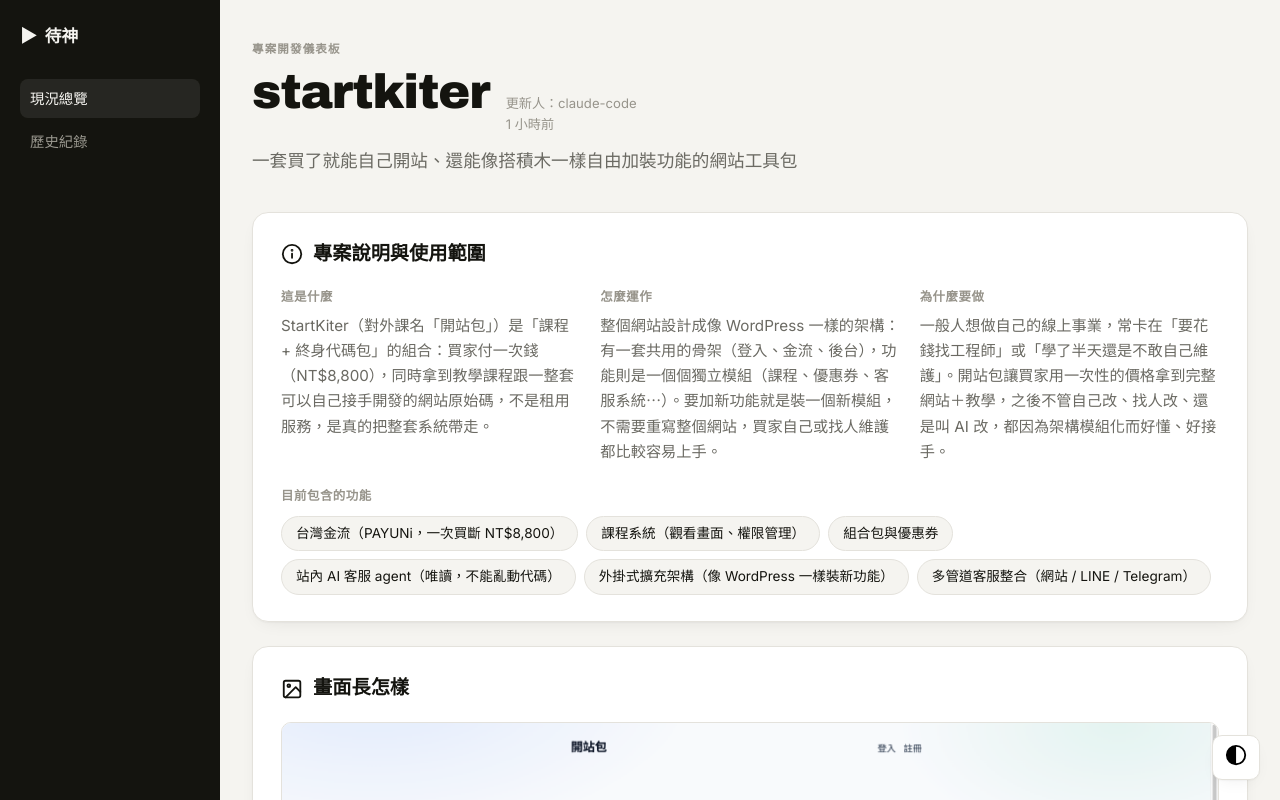
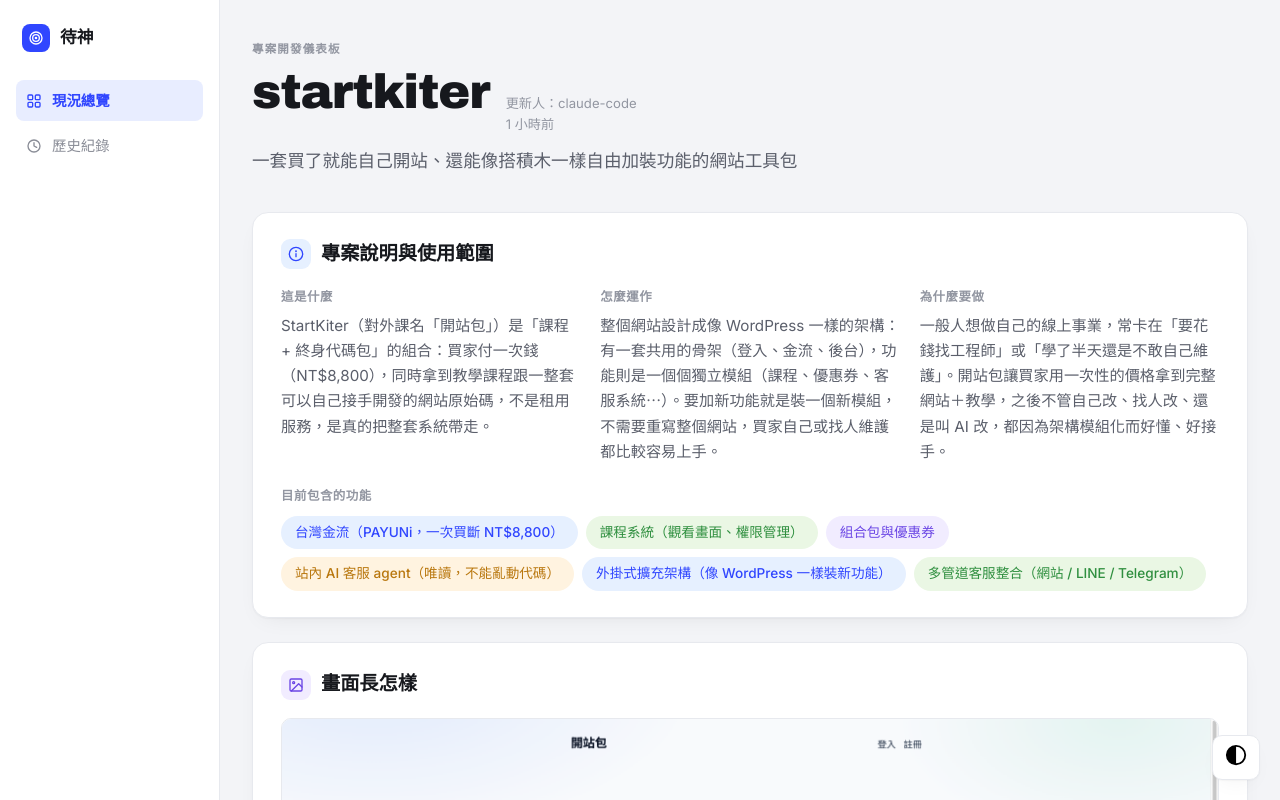
Before and after one commit to fishtvlvoe/Awesome-Dyson, a website: page public/index.html in a window 1280 px wide. Drawn offline with Linux system fonts and the light colour scheme.

Commit message:
改採 FlowMapp 產品介面設計語言：淺灰畫布、白卡片、藍紫主色、彩色圖示徽章與狀態膠囊

```diff
--- a/public/index.html
+++ b/public/index.html
@@ -14,67 +14,88 @@
       box-sizing: border-box;
     }
 
-    /* 設計語言參考 vibeprompts.dev：暖白紙感底色、Archivo 特粗大標、
-       Inter 內文、白卡片配淺灰邊框與大圓角，不用漸層或裝飾性配色 */
+    /* 設計語言參考 FlowMapp（saasframe.io/saas/flowmapp 實測色值）：
+       淺灰畫布、白卡片、鮮明藍紫主色、彩色淡色徽章/圖示底，友善的 SaaS 產品感 */
     :root {
-      --bg: #f5f4f0;
+      --bg: #f3f4f7;
       --paper: #ffffff;
-      --text: #14140f;
-      --text-secondary: #6b6a63;
-      --text-faint: #97948b;
-      --border: #e4e2dc;
-      --sidebar-bg: #14140f;
-      --sidebar-text: #f5f4f0;
-      --sidebar-text-dim: #9a988f;
-      --accent: #2f6fed;
-      --status-ok: #1f8a4c;
-      --status-ok-bg: #e6f4ea;
-      --status-warn: #b3711f;
-      --status-warn-bg: #fbf0dd;
-      --status-error: #b3392c;
-      --status-error-bg: #fbe9e6;
-      --shadow: 0 1px 2px rgba(20,20,15,0.04), 0 6px 20px -10px rgba(20,20,15,0.12);
+      --text: #16181d;
+      --text-secondary: #5b5f6b;
+      --text-faint: #9296a1;
+      --border: #e7e9ee;
+      --sidebar-bg: #ffffff;
+      --sidebar-text: #16181d;
+      --sidebar-text-dim: #8a8d97;
+      --sidebar-active-bg: #e8edff;
+      --sidebar-border: #e7e9ee;
+      --accent: #3046ff;
+      --accent-soft-bg: #e6f0ff;
+      --status-ok: #1f9254;
+      --status-ok-bg: #e6f7ee;
+      --status-warn: #b9770e;
+      --status-warn-bg: #fef3e0;
+      --status-error: #c81e26;
+      --status-error-bg: #fde9ea;
+      --badge-blue-bg: #e6f0ff; --badge-blue-fg: #3046ff;
+      --badge-green-bg: #eaf7e4; --badge-green-fg: #2f8f3f;
+      --badge-purple-bg: #f1ecff; --badge-purple-fg: #6b46e5;
+      --badge-amber-bg: #fff3e0; --badge-amber-fg: #b9770e;
+      --shadow: 0 1px 2px rgba(20,20,30,0.04), 0 8px 24px -12px rgba(20,20,30,0.10);
     }
 
     html.dark-mode {
-      --bg: #14161a;
-      --paper: #1c1f24;
-      --text: #f1f0ec;
-      --text-secondary: #a8a6a0;
-      --text-faint: #74726b;
-      --border: #2c2f35;
-      --sidebar-bg: #0b0c0e;
-      --sidebar-text: #f1f0ec;
-      --sidebar-text-dim: #74726b;
-      --accent: #6f9bff;
+      --bg: #101216;
+      --paper: #1a1d24;
+      --text: #eef0f5;
+      --text-secondary: #a7abb6;
+      --text-faint: #6b6f79;
+      --border: #2a2e37;
+      --sidebar-bg: #15171d;
+      --sidebar-text: #eef0f5;
+      --sidebar-text-dim: #7d818c;
+      --sidebar-active-bg: #232a45;
+      --sidebar-border: #262a33;
+      --accent: #7c8bff;
+      --accent-soft-bg: #202a4a;
       --status-ok: #4fbf7f;
-      --status-ok-bg: #163122;
+      --status-ok-bg: #16321f;
       --status-warn: #e0ac4c;
       --status-warn-bg: #362a12;
       --status-error: #e5877a;
       --status-error-bg: #3a1e1a;
-      --shadow: 0 1px 2px rgba(0,0,0,0.3), 0 6px 20px -10px rgba(0,0,0,0.5);
+      --badge-blue-bg: #1c2440; --badge-blue-fg: #93a5ff;
+      --badge-green-bg: #17301e; --badge-green-fg: #7bd396;
+      --badge-purple-bg: #2a2149; --badge-purple-fg: #bfa8ff;
+      --badge-amber-bg: #362a12; --badge-amber-fg: #e0ac4c;
+      --shadow: 0 1px 2px rgba(0,0,0,0.3), 0 8px 24px -12px rgba(0,0,0,0.5);
     }
 
     @media (prefers-color-scheme: dark) {
       html:not(.light-mode) {
-        --bg: #14161a;
-        --paper: #1c1f24;
-        --text: #f1f0ec;
-        --text-secondary: #a8a6a0;
-        --text-faint: #74726b;
-        --border: #2c2f35;
-        --sidebar-bg: #0b0c0e;
-        --sidebar-text: #f1f0ec;
-        --sidebar-text-dim: #74726b;
-        --accent: #6f9bff;
+        --bg: #101216;
+        --paper: #1a1d24;
+        --text: #eef0f5;
+        --text-secondary: #a7abb6;
+        --text-faint: #6b6f79;
+        --border: #2a2e37;
+        --sidebar-bg: #15171d;
+        --sidebar-text: #eef0f5;
+        --sidebar-text-dim: #7d818c;
+        --sidebar-active-bg: #232a45;
+        --sidebar-border: #262a33;
+        --accent: #7c8bff;
+        --accent-soft-bg: #202a4a;
         --status-ok: #4fbf7f;
-        --status-ok-bg: #163122;
+        --status-ok-bg: #16321f;
         --status-warn: #e0ac4c;
         --status-warn-bg: #362a12;
         --status-error: #e5877a;
         --status-error-bg: #3a1e1a;
-        --shadow: 0 1px 2px rgba(0,0,0,0.3), 0 6px 20px -10px rgba(0,0,0,0.5);
+        --badge-blue-bg: #1c2440; --badge-blue-fg: #93a5ff;
+        --badge-green-bg: #17301e; --badge-green-fg: #7bd396;
+        --badge-purple-bg: #2a2149; --badge-purple-fg: #bfa8ff;
+        --badge-amber-bg: #362a12; --badge-amber-fg: #e0ac4c;
+        --shadow: 0 1px 2px rgba(0,0,0,0.3), 0 8px 24px -12px rgba(0,0,0,0.5);
       }
     }
 
@@ -91,13 +112,15 @@
       min-height: 100%;
     }
 
-    /* 左側深色導覽（呼應 vibeprompts.dev 的側邊欄） */
+    /* 左側導覽：參考 FlowMapp 產品介面的淺色側邊欄，圖示 + 文字，
+       選中項目用淡藍紫底色的膠囊而不是深色反轉 */
     .sidebar {
       width: 220px;
       flex-shrink: 0;
       background: var(--sidebar-bg);
       color: var(--sidebar-text);
-      padding: 24px 20px;
+      border-right: 1px solid var(--sidebar-border);
+      padding: 24px 16px;
     }
 
     .sidebar .logo {
@@ -106,12 +129,26 @@
       font-size: 1.05em;
       display: flex;
       align-items: center;
-      gap: 8px;
+      gap: 10px;
       margin-bottom: 28px;
+      padding: 0 6px;
     }
 
     .sidebar .logo-icon {
-      display: inline-block;
+      display: inline-flex;
+      align-items: center;
+      justify-content: center;
+      width: 28px;
+      height: 28px;
+      border-radius: 8px;
+      background: var(--accent);
+      color: #fff;
+      flex-shrink: 0;
+    }
+
+    .sidebar .logo-icon .icon {
+      width: 16px;
+      height: 16px;
     }
 
     .sidebar-nav {
@@ -121,16 +158,32 @@
     }
 
     .sidebar-nav a {
+      display: flex;
+      align-items: center;
+      gap: 10px;
       color: var(--sidebar-text-dim);
       text-decoration: none;
       font-size: 0.9em;
-      padding: 8px 10px;
+      font-weight: 500;
+      padding: 9px 10px;
       border-radius: 8px;
     }
 
-    .sidebar-nav a:hover, .sidebar-nav a.active {
-      background: rgba(255,255,255,0.08);
+    .sidebar-nav a .icon {
+      width: 16px;
+      height: 16px;
+      flex-shrink: 0;
+    }
+
+    .sidebar-nav a:hover {
+      background: var(--bg);
       color: var(--sidebar-text);
+    }
+
+    .sidebar-nav a.active {
+      background: var(--sidebar-active-bg);
+      color: var(--accent);
+      font-weight: 700;
     }
 
     main {
@@ -222,6 +275,42 @@
       flex-shrink: 0;
     }
 
+    /* 圖示徽章：呼應 FlowMapp 產品介面裡彩色方塊圖示（Services 橘、About 紫等），
+       用淡色底 + 對應深色描邊圖示，取代單色線條圖示 */
+    .icon-badge {
+      display: inline-flex;
+      align-items: center;
+      justify-content: center;
+      width: 30px;
+      height: 30px;
+      border-radius: 9px;
+      flex-shrink: 0;
+    }
+
+    .icon-badge .icon {
+      width: 16px;
+      height: 16px;
+    }
+
+    .icon-badge-blue { background: var(--badge-blue-bg); color: var(--badge-blue-fg); }
+    .icon-badge-green { background: var(--badge-green-bg); color: var(--badge-green-fg); }
+    .icon-badge-purple { background: var(--badge-purple-bg); color: var(--badge-purple-fg); }
+    .icon-badge-amber { background: var(--badge-amber-bg); color: var(--badge-amber-fg); }
+
+    .status-badge {
+      display: inline-flex;
+      align-items: center;
+      font-size: 0.82em;
+      font-weight: 700;
+      padding: 3px 10px;
+      border-radius: 20px;
+      font-variant-numeric: tabular-nums;
+    }
+
+    .status-badge-ok { background: var(--status-ok-bg); color: var(--status-ok); }
+    .status-badge-warn { background: var(--status-warn-bg); color: var(--status-warn); }
+    .status-badge-error { background: var(--status-error-bg); color: var(--status-error); }
+
     .card-about, .card-screenshots {
       background: var(--paper);
       border: 1px solid var(--border);
@@ -280,13 +369,16 @@
     }
 
     .feature-list li {
-      background: var(--bg);
-      border: 1px solid var(--border);
       border-radius: 20px;
       padding: 6px 14px;
       font-size: 0.85em;
-      color: var(--text);
+      font-weight: 500;
     }
+
+    .feature-list li:nth-child(4n+1) { background: var(--badge-blue-bg); color: var(--badge-blue-fg); }
+    .feature-list li:nth-child(4n+2) { background: var(--badge-green-bg); color: var(--badge-green-fg); }
+    .feature-list li:nth-child(4n+3) { background: var(--badge-purple-bg); color: var(--badge-purple-fg); }
+    .feature-list li:nth-child(4n+4) { background: var(--badge-amber-bg); color: var(--badge-amber-fg); }
 
     .screenshots-grid {
       display: grid;
@@ -697,12 +789,20 @@
 <body>
   <div class="sidebar">
     <div class="logo">
-      <span class="logo-icon">▶</span>
+      <span class="logo-icon">
+        <svg class="icon" viewBox="0 0 24 24" fill="none" stroke="currentColor" stroke-width="2" stroke-linecap="round" stroke-linejoin="round"><circle cx="12" cy="12" r="9"/><circle cx="12" cy="12" r="5"/><circle cx="12" cy="12" r="1" fill="currentColor"/></svg>
+      </span>
       待神
     </div>
     <nav class="sidebar-nav">
-      <a href="#overview" class="active">現況總覽</a>
-      <a href="#history">歷史紀錄</a>
+      <a href="#overview" class="active">
+        <svg class="icon" viewBox="0 0 24 24" fill="none" stroke="currentColor" stroke-width="2" stroke-linecap="round" stroke-linejoin="round"><rect x="3" y="3" width="7" height="7" rx="1.5"/><rect x="14" y="3" width="7" height="7" rx="1.5"/><rect x="3" y="14" width="7" height="7" rx="1.5"/><rect x="14" y="14" width="7" height="7" rx="1.5"/></svg>
+        現況總覽
+      </a>
+      <a href="#history">
+        <svg class="icon" viewBox="0 0 24 24" fill="none" stroke="currentColor" stroke-width="2" stroke-linecap="round" stroke-linejoin="round"><circle cx="12" cy="12" r="9"/><polyline points="12 7 12 12 16 14"/></svg>
+        歷史紀錄
+      </a>
     </nav>
   </div>
 
@@ -839,7 +939,7 @@
       // About card — what / how / why / feature list, for human readers
       if (about) {
         html += `<div class="card-about">`;
-        html += `<h2><span class="card-icon">${ICONS.info}</span> 專案說明與使用範圍</h2>`;
+        html += `<h2><span class="card-icon icon-badge icon-badge-blue">${ICONS.info}</span> 專案說明與使用範圍</h2>`;
         html += `<div class="about-block">`;
         if (about.what) {
           html += `<div><h3>這是什麼</h3><p>${escapeHtml(about.what)}</p></div>`;
@@ -864,7 +964,7 @@
       // Screenshots card — what it actually looks like
       if (screenshots && screenshots.length > 0) {
         html += `<div class="card-screenshots">`;
-        html += `<h2><span class="card-icon">${ICONS.image}</span> 畫面長怎樣</h2>`;
+        html += `<h2><span class="card-icon icon-badge icon-badge-purple">${ICONS.image}</span> 畫面長怎樣</h2>`;
         html += `<div class="screenshots-grid">`;
         screenshots.forEach(shot => {
           html += `
@@ -883,24 +983,27 @@
       if (changesInProgress && changesInProgress.length > 0) {
         html += `
           <div class="card">
-            <h2><span class="card-icon">${ICONS.checklist}</span> 現在在做的事</h2>
+            <h2><span class="card-icon icon-badge icon-badge-green">${ICONS.checklist}</span> 現在在做的事</h2>
             <div class="status-legend">
               <span class="status-legend-item"><span class="status-dot status-ok"></span>快做完了，不用管</span>
               <span class="status-legend-item"><span class="status-dot status-warn"></span>還在正常進行</span>
               <span class="status-legend-item"><span class="status-dot status-error"></span>卡住了，等你決定</span>
             </div>
         `;
-        changesInProgress.forEach(change => {
+        const ICON_BADGE_CYCLE = ['blue', 'green', 'purple', 'amber'];
+        changesInProgress.forEach((change, idx) => {
           const percent = change.total ? Math.round((change.done / change.total) * 100) : 0;
           const statusClass = change.status === 'ok' ? 'status-ok' : (change.status === 'warn' ? 'status-warn' : 'status-error');
+          const statusLabel = change.status === 'ok' ? '快做完了' : (change.status === 'warn' ? '正常進行' : '等你決定');
           const icon = ICONS[change.icon] || CHANGE_ICON_FALLBACK;
+          const badgeColor = ICON_BADGE_CYCLE[idx % ICON_BADGE_CYCLE.length];
           const displayName = change.display_name || change.name || '未命名';
           html += `
             <div class="change-item">
-              <div class="change-display-name"><span class="card-icon">${icon}</span> ${escapeHtml(displayName)}</div>
+              <div class="change-display-name"><span class="card-icon icon-badge icon-badge-${badgeColor}">${icon}</span> ${escapeHtml(displayName)}</div>
               ${change.plain_summary ? `<div class="change-plain-summary">${escapeHtml(change.plain_summary)}</div>` : ''}
               <div class="change-status">
-                <span class="status-dot ${statusClass}"></span>
+                <span class="status-badge status-badge-${statusClass === 'status-ok' ? 'ok' : (statusClass === 'status-warn' ? 'warn' : 'error')}">${statusLabel}</span>
                 ${change.done}/${change.total} 已完成
               </div>
               <div class="progress-bar">
@@ -918,7 +1021,7 @@
       if (openQuestions && openQuestions.length > 0) {
         html += `
           <div class="card">
-            <h2><span class="card-icon">${ICONS.question}</span> 待確認事項</h2>
+            <h2><span class="card-icon icon-badge icon-badge-amber">${ICONS.question}</span> 待確認事項</h2>
         `;
         openQuestions.forEach(q => {
           html += `
@@ -935,7 +1038,7 @@
       if (connectedSystems && connectedSystems.length > 0) {
         html += `
           <div class="card">
-            <h2><span class="card-icon">${ICONS.plug}</span> 關聯系統</h2>
+            <h2><span class="card-icon icon-badge icon-badge-blue">${ICONS.plug}</span> 關聯系統</h2>
             <div class="connected-systems-list">
         `;
         connectedSystems.forEach(system => {
@@ -950,7 +1053,7 @@
       if (manifest.entries && manifest.entries.length > 0) {
         html += `
           <div class="timeline">
-            <h2><span class="card-icon">${ICONS.history}</span> 歷史紀錄</h2>
+            <h2><span class="card-icon icon-badge icon-badge-purple">${ICONS.history}</span> 歷史紀錄</h2>
         `;
         manifest.entries.forEach((entry, idx) => {
           const entryId = `entry-${idx}`;
```
